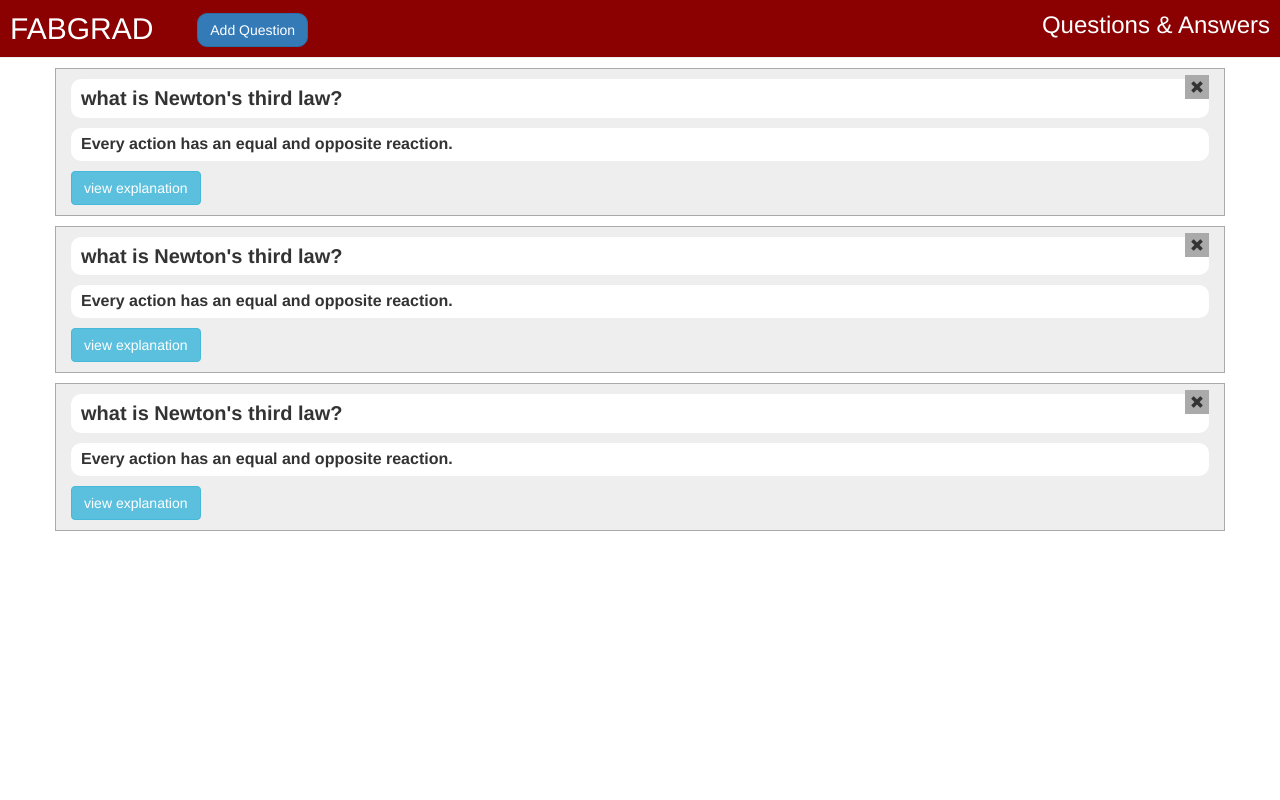
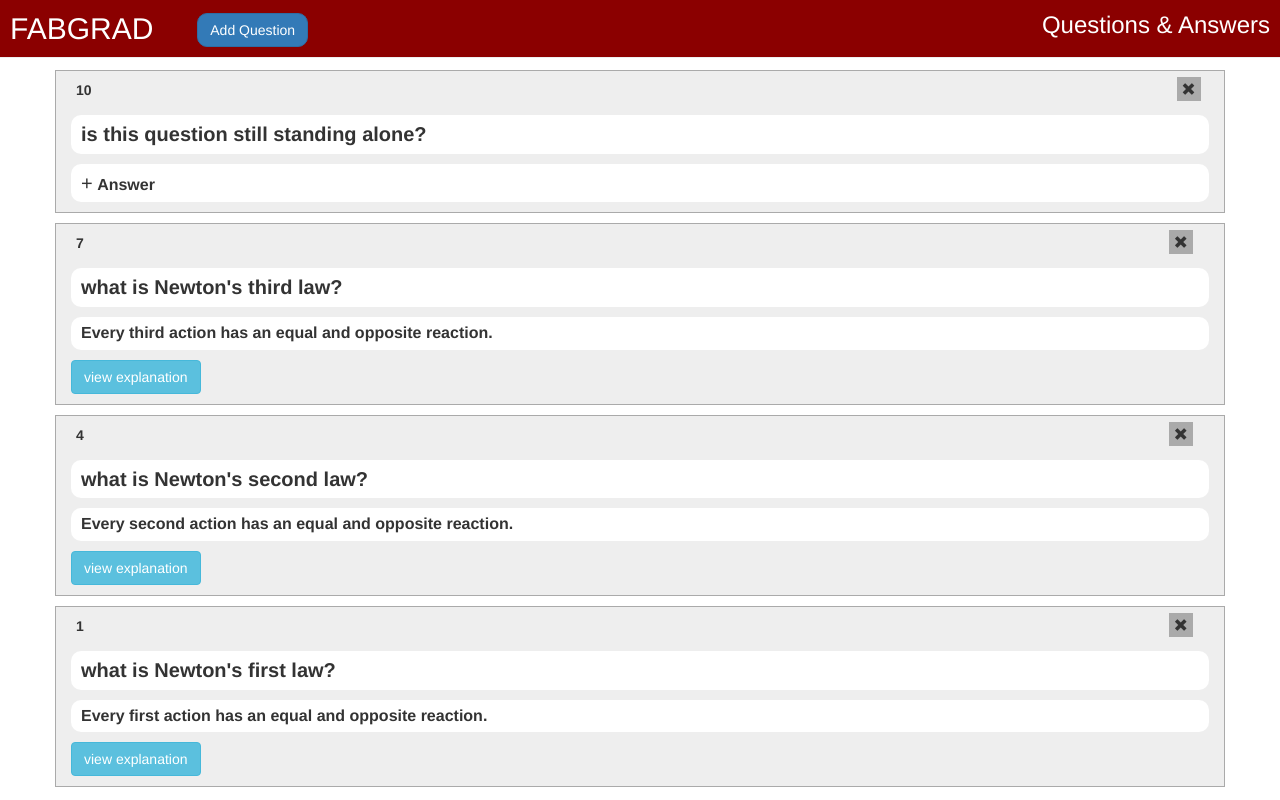
Before and after one commit to akshaymk94/numerical, a plain HTML site: page numerical.html in a window 1280 px wide. Drawn offline with nearby package versions, Linux system fonts and the light colour scheme; some packages are replaced by stand-ins of ours.

Commit message:
numerical module completed, with ajax part remaining.

```diff
--- a/css/styles.css
+++ b/css/styles.css
@@ -1,6 +1,19 @@
-body {
+/*body {
     margin: 0;
     padding: 0;
+}*/
+
+#headerContainer {
+    overflow: hidden;
+    position: fixed;
+    top:0;
+    width: 100%;
+    z-index: 100;
+
+}
+
+#QandAContainer {
+    margin-top: 60px;
 }
 
 .container-fluid {
@@ -42,8 +55,9 @@ body {
 }
 
 .glyphicon-remove {
+    position: relative;
     display: inline-block;
-    float: right;
+    /*float: right;*/
     margin: 5px 0;
     padding: 5px;
     background: #aaa;
@@ -92,6 +106,12 @@ body {
     border: solid 1px #111;
 }
 
+.lblquestionId {
+    display: inline-block;
+    margin: 0 95% 0 5px;
+
+}
+
 .questionContent strong:hover {
     cursor: pointer;
 }
--- a/js/script.js
+++ b/js/script.js
@@ -7,15 +7,18 @@ $(document).ready(function() {
     var textarea = 0;
     var edit = 0;
     var noOfEditors = 0;
+    var btnSolution = 0;
     var saveQuestions=[];
 
-
+    var qn_id = 0;
+    var qn_content = "";
+    var ans_id = 0;
+    var ans_content = "";
+    var soln_id = 0;
+    var soln_content = "";
 
     function getQuestions() {
-
-
         $.getJSON('json/info.json', function(data) {
-
             var tempo = data["question_details"];
 
             for(var i = 0; i < tempo.length; i++) {
@@ -28,76 +31,111 @@ $(document).ready(function() {
                 obj["soln_content"] = tempo[i]["soln_content"]
                 saveQuestions.push(obj);
             }
-            questionRenderer();
+            boxRenderer();
         });
     }
 
     getQuestions();
 
-    function questionRenderer() {
+    function boxRenderer() {
+        $.each(saveQuestions, function(index, value) {
+            qn_id = value["qn_id"];
+            qn_content = value["qn_content"] == "" ? "Question" : value["qn_content"];
+            ans_id = value["ans_id"];
+            ans_content = value["ans_content"] == "" ? "Answer" : value["ans_content"];
+            soln_id = value["soln_id"];
+            soln_content = value["soln_content"] == "" ? "Explanation" : value["soln_content"];
+            myNewFunction(qn_id, qn_content, ans_id, ans_content, soln_id, soln_content);
 
-        $.each(saveQuestions, function(index, value) {
-            var mynewbox = '<div class="container box" id="box'+(num + 1)+'">\
-                                    <div class="glyphicon glyphicon-remove" toRemove="box'+(num + 1)+'"></div>\
-                                    <div class="rendererBox">\
-                                        <div class="questionRenderer questionContent" id="question'+(question+1)+'" boxId="box'+(num + 1)+'">\
-                                            <span class="iconAdd hidden">&plus;</span>\
-                                            <strong class="question" parentId="question'+(question+1)+'">'+ value["qn_content"] +'</strong>\
-                                        </div>\
-                                        <div class="answerRenderer questionContent" id="answer'+(answer+1)+'" boxId="box'+(num + 1)+'">\
-                                            <span class="iconAdd hidden">&plus;</span>\
-                                            <strong class="answer" parentId="answer'+(answer+1)+'">'+ value["ans_content"] +'</strong>\
-                                        </div>\
-                                        <button type="button" class="btn btn-info btnSolution" explanationId="explanation'+(explanation+1)+'" boxId="box'+(num + 1)+'">view explanation</button>\
-                                        <div class="explanationRenderer questionContent hidden" id="explanation'+(explanation+1)+'" boxId="box'+(num + 1)+'">\
-                                            <span class="iconAdd hidden">&plus;</span>\
-                                            <strong class="explanation" parentId="explanation'+(explanation+1)+'">'+ value["soln_content"] +'</strong>\
-                                        </div>\
-                                    </div>\
-                                </div>';
-
-                $('#QandAContainer').append(mynewbox);
-
-                num++;
-                question++;
-                answer++;
-                explanation++;
+            qn_id = 0;
+            qn_content = "";
+            ans_id = 0;
+            ans_content = "";
+            soln_id = 0;
+            soln_content = "";
         });
     }
 
-
-
-    $('body').on('click','#addQandABox', function() {
+    function myNewFunction(qn_id, qn_content, ans_id, ans_content, soln_id, soln_content) {
             var mynewbox = '<div class="container box" id="box'+(num + 1)+'">\
-                                    <div class="glyphicon glyphicon-remove" toRemove="box'+(num + 1)+'"></div>\
+                                <label class="lblquestionId">' + qn_id + '</label>\
+                                <div class="glyphicon glyphicon-remove" toRemove="box'+(num + 1)+'" questionToRemoveId="' + qn_id + '"></div><br>\
                                 <div class="rendererBox">\
-                                        <div class="questionRenderer questionContent" id="question'+(question+1)+'">\
+                                    <div class="questionRenderer questionContent" id="question'+(question+1)+'" boxId="box'+(num + 1)+'">\
                                         <span class="iconAdd">&plus;</span>\
-                                            <strong class="question" parentId="question'+(question+1)+'" boxId="box'+(num + 1)+'">Question</strong>\
+                                        <strong class="question" parentId="question'+(question+1)+'" questionId="'+qn_id+'" elementId="'+qn_id+'" boxId="box'+(num + 1)+'">'+ qn_content +'</strong>\
                                     </div>\
-                                        <div class="answerRenderer questionContent hidden" id="answer'+(answer+1)+'">\
+                                    <div class="answerRenderer questionContent" id="answer'+(answer+1)+'" boxId="box'+(num + 1)+'">\
                                         <span class="iconAdd">&plus;</span>\
-                                            <strong class="answer" parentId="answer'+(answer+1)+'" boxId="box'+(num + 1)+'">Answer</strong>\
+                                        <strong class="answer" parentId="answer'+(answer+1)+'" questionId="'+qn_id+'" elementId="'+ ans_id +'" boxId="box'+(num + 1)+'">'+ ans_content +'</strong>\
                                     </div>\
-                                        <button type="button" class="btn btn-info btnSolution hidden" explanationId="explanation'+(explanation+1)+'" boxId="box'+(num + 1)+'">view explanation</button>\
-                                        <div class="explanationRenderer questionContent hidden" id="explanation'+(explanation+1)+'">\
+                                    <button type="button" id="btnSolution'+(btnSolution+1)+'" class="btn btn-info btnSolution" explanationId="explanation'+(explanation+1)+'" boxId="box'+(num + 1)+'">view explanation</button>\
+                                    <div class="explanationRenderer questionContent" id="explanation'+(explanation+1)+'" boxId="box'+(num + 1)+'">\
                                         <span class="iconAdd">&plus;</span>\
-                                            <strong class="explanation" parentId="explanation'+(explanation+1)+'" boxId="box'+(num + 1)+'">Explanation</strong>\
+                                        <strong class="explanation" parentId="explanation'+(explanation+1)+'" questionId="'+qn_id+'" elementId="'+ soln_id +'" boxId="box'+(num + 1)+'">'+ soln_content +'</strong>\
                                     </div>\
                                 </div>\
                             </div>';
 
             $('#QandAContainer').prepend(mynewbox);
 
+            function displayBoxes() {
+                if($("#question"+(question+1)+"").find('.question').html() == "Question") {
+                    alert("inside question");
+                    $("#question"+(question+1)+"").siblings().hide();
+                }
+                else
+                {
+                    $("#question"+(question+1)+"").find('.iconAdd').hide();
+                    if($("#answer"+(answer+1)+"").find('.answer').html() == "Answer") {
+                        alert("inside answer");
+                        var boxId = $("#answer"+(answer+1)+"").attr('boxId');
+                        $("#answer"+(answer+1)+"").show();
+                        $("#"+ boxId +"").find('.btnSolution').hide();
+                        $("#"+ boxId +"").find('.explanationRenderer').hide();
+                    }
+                    else {
+                        $("#answer"+(answer+1)+"").find('.iconAdd').hide();
+                        if ($("#explanation"+(explanation+1)+"").find('.explanation').html() == "Explanation") {
+                            alert("inside explanation");
+                            //var boxId = $("#explanation"+(explanation+1)+"").attr('boxId');
+                            $("#explanation"+(explanation+1)+"").show();
+                        }
+                        else {
+                            $("#explanation"+(explanation+1)+"").find('.iconAdd').hide();
+                        }
+                    }
+                }
+            }
+
+            displayBoxes();
+
                 num++;
                 question++;
                 answer++;
                 explanation++;
+                btnSolution++;
+    }
+
+    $('body').on('click','#addQandABox', function() {
+        qn_id = 0;
+        qn_content = "Question";
+        ans_id = 0;
+        ans_content = "Answer";
+        soln_id = 0;
+        soln_content = "Explanation";
+
+        myNewFunction(qn_id, qn_content, ans_id, ans_content, soln_id, soln_content);
+
+        $(this).attr('disabled', true);
+
     });
 
     $('body').on('click','.glyphicon-remove', function() {
         var elementToRemove = $(this).attr('toRemove');
+        var questionToRemoveId = $(this).attr('questionToRemoveId');
         $("#" + elementToRemove + "").remove();
+        alert("questionId: " +questionToRemoveId);
     });
 
     $('body').on('click','.questionContent strong', function() {
@@ -107,29 +145,23 @@ $(document).ready(function() {
             $(this).hide();
             var sendBackTo = $(this).attr('parentId');
             var rootBox = $(this).attr('boxId');
+            var questionId = $(this).attr('questionId');
+            var elementId = $(this).attr('elementId');
             var replaceElement = '<div id="editor'+(edit + 1)+'">\
                                         <textarea id="editArea"  rows="5" cols="30" editorId="editor'+(edit + 1)+'">' + editableText + '</textarea>\
-                                        <button type="button" class="btn btn-success btnApply" textAreaId="editArea" editorId="editor'+(edit + 1)+'" sendBackTo="'+ sendBackTo +'" rootParent="'+ rootBox +'">Apply</button>\
+                                        <button type="button" class="btn btn-success btnApply" textAreaId="editArea" editorId="editor'+(edit + 1)+'" sendBackTo="'+ sendBackTo +'" rootParent="'+ rootBox +'" questionId="' + questionId + '" elementId="' + elementId + '">Apply</button>\
                                         <button type="button" class="btn btn-warning btnCancel" editorId="editor'+(edit + 1)+'" sendBackTo="'+ sendBackTo +'">Cancel</button>\
                                   </div>';
             $("#" + sendBackTo + "").append(replaceElement);
-            /*$("#editArea").focus();*/
             $("#" + sendBackTo + "").find('.iconAdd').hide();
             $(this).hide();
 
-            var ckeditor = CKEDITOR.replace( "editArea", {
+            var ckeditor = CKEDITOR.replace("editArea", {
                 extraPlugins: 'mathjax',
                 mathJaxLib: 'http://cdn.mathjax.org/mathjax/2.6-latest/MathJax.js?config=TeX-AMS_HTML',
                 height: 150,
                 filebrowserUploadUrl: '/ckeditor/img_upload/'
             });
-
-            /*$('body').on('blur', '#editArea', function() {
-                alert();
-                var editorid = $(this).attr('editorId');
-                $("#" + editorid + "").remove();
-            });*/
-
 
             textarea++;
             edit++;
@@ -139,33 +171,34 @@ $(document).ready(function() {
         }
     });
 
-
-
-
-
     $('body').on('click','.btnApply', function() {
         var sendBackTo = $(this).attr('sendBackTo');
         var rootBox = $(this).attr('rootParent');
-       /* var hasQuestion = $("#"+sendBackTo+"").hasClass('.questionRenderer');
-        var answerHidden = $("#"+rootBox+"").find('.answerRenderer').hasClass('hidden');*/
-        /*var textareaId = $(this).attr('textAreaId');*/
+        var questionId = $("#"+ rootBox +"").find(".questionRenderer .question").attr('questionId');
         var editorId = $(this).attr('editorId');
+        var elementId = $(this).attr('elementId');
         var editedText =  CKEDITOR.instances.editArea.getData();
-        if(editedText == "<p>Question</p>") {
-            $("#" + sendBackTo + "").find('.iconAdd').show();
+        var textSentBack = $("#"+ sendBackTo +"").find('strong').html();
+        $("#" + sendBackTo + "").find('strong').html(editedText).show();
+        var textSentBack = $("#"+ sendBackTo +"").find('strong').html();
+        noOfEditors--;
+        if($("#"+sendBackTo+"").hasClass('questionRenderer')) {
+            alert("will show answer renderer");
+            $("#"+rootBox+"").find('.answerRenderer').show();
         }
-        $("#" + sendBackTo + "").find('strong').html(editedText).show();
+        if($("#"+sendBackTo+"").hasClass('answerRenderer')) {
+            alert("will show explanation renderer");
+            $("#"+rootBox+"").find('.explanationRenderer').show();
+        }
+        if($("#"+sendBackTo+"").hasClass('explanationRenderer')) {
+            alert("will show btnSolution");
+            $("#"+sendBackTo+"").hide();
+            $("#"+rootBox+"").find('.btnSolution').show();
+            $('#addQandABox').attr('disabled',false);
+        }
+        console.log("questionId : " + questionId + ", " + "elementId : " + elementId + ", " + "textSentBack : " + textSentBack);
         $("#" + editorId + "").remove();
-        noOfEditors--;
 
-        /*$(this).next().removeClass("hidden");*/
-
-        /*alert(noOfEditors);
-
-        if(hasQuestion && answerHidden) {
-            alert();
-            $("#" + rootBox + "").find('.answerRenderer').removeClass('hidden');
-        }*/
     });
 
     $('body').on('click','.btnCancel', function() {
@@ -182,13 +215,9 @@ $(document).ready(function() {
 
     $('body').on('click','.btnSolution', function() {
         var toggleDiv = $(this).attr('explanationId');
-        $("#" + toggleDiv + "").removeClass('hidden');
+        //$("#" + toggleDiv + "").show();
         $("#" + toggleDiv + "").slideToggle("fast");
         $(this).text($(this).text() == "view explanation"?"hide explanation":"view explanation");
 
-
     });
-
-
-
 });
--- a/json/info.json
+++ b/json/info.json
@@ -2,17 +2,17 @@
     "question_details": [
         {
             "qn_id": 1,
-            "qn_content": "what is Newton's third law?",
+            "qn_content": "what is Newton's first law?",
             "ans_id": 2,
-            "ans_content": "Every action has an equal and opposite reaction.",
+            "ans_content": "Every first action has an equal and opposite reaction.",
             "soln_id": 3,
             "soln_content": "this is the solution content for newton's third law."
         },
         {
             "qn_id": 4,
-            "qn_content": "what is Newton's third law?",
+            "qn_content": "what is Newton's second law?",
             "ans_id": 5,
-            "ans_content": "Every action has an equal and opposite reaction.",
+            "ans_content": "Every second action has an equal and opposite reaction.",
             "soln_id": 6,
             "soln_content": "this is the solution content for newton's third law."
         },
@@ -20,10 +20,17 @@
             "qn_id": 7,
             "qn_content": "what is Newton's third law?",
             "ans_id": 8,
-            "ans_content": "Every action has an equal and opposite reaction.",
+            "ans_content": "Every third action has an equal and opposite reaction.",
             "soln_id": 9,
             "soln_content": "this is the solution content for newton's third law."
+        },
+        {
+            "qn_id": 10,
+            "qn_content": "is this question still standing alone?",
+            "ans_id": "",
+            "ans_content": "",
+            "soln_id": "",
+            "soln_content": ""
         }
-
     ]
 }
--- a/numerical.html
+++ b/numerical.html
@@ -21,7 +21,7 @@
 
     <body>
 
-        <div class="container-fluid">
+        <div id="headerContainer">
             <div class="page-header">
                 <h2 id="fabgrad">FABGRAD</h2>
                 <button id="addQandABox" class="btn btn-primary">Add Question</button>
@@ -39,7 +39,8 @@
 
 
         <!--Load JQuery CDN first-->
-        <script src="//code.jquery.com/jquery-3.2.1.min.js"></script>
+        <!--<script src="//code.jquery.com/jquery-3.2.1.min.js"></script>-->
+        <script src="http://code.jquery.com/jquery-3.3.1.min.js" integrity="sha256-FgpCb/KJQlLNfOu91ta32o/NMZxltwRo8QtmkMRdAu8="crossorigin="anonymous"></script>
 
         <script type="text/javascript" src="https://cdnjs.cloudflare.com/ajax/libs/mathjax/2.7.1/MathJax.js?config=TeX-AMS_HTML"></script>
 
```
Lines whose indentation alone changed are shown as unchanged.
